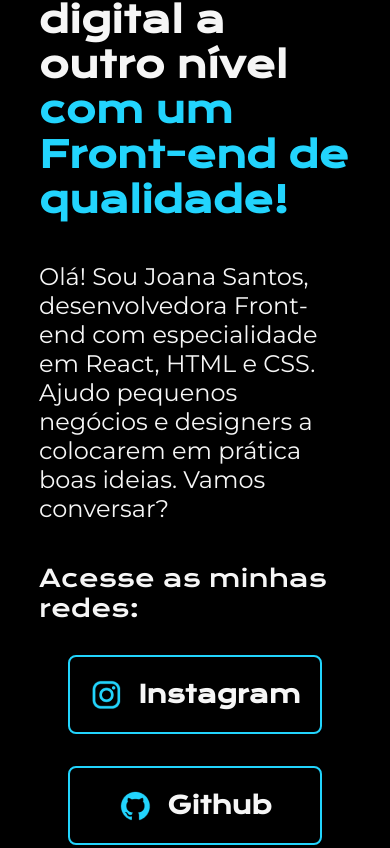
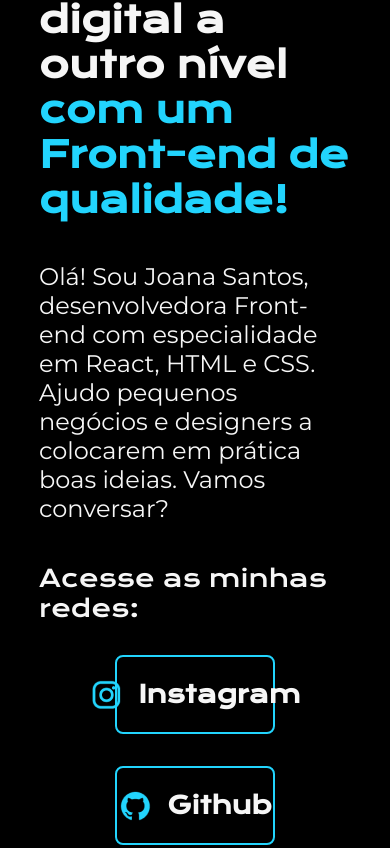
Before and after one commit to derPhell42/Projeto-portifolio, a plain HTML site: page index.html in a window 390 px wide. Shown: the part 496-1344 px from the top of the page. Drawn offline with nearby package versions, Linux system fonts and the light colour scheme.

Commit message:
Organizando projeto

```diff
--- a/assets/styles/style.css
+++ b/assets/styles/style.css
@@ -128,7 +128,4 @@ body {
         width: auto;
     }
 
-    .apresentacao__links__navegacao{
-        width: 80%;
-    }
 }
```
Also changed, not shown: 1 other file.
